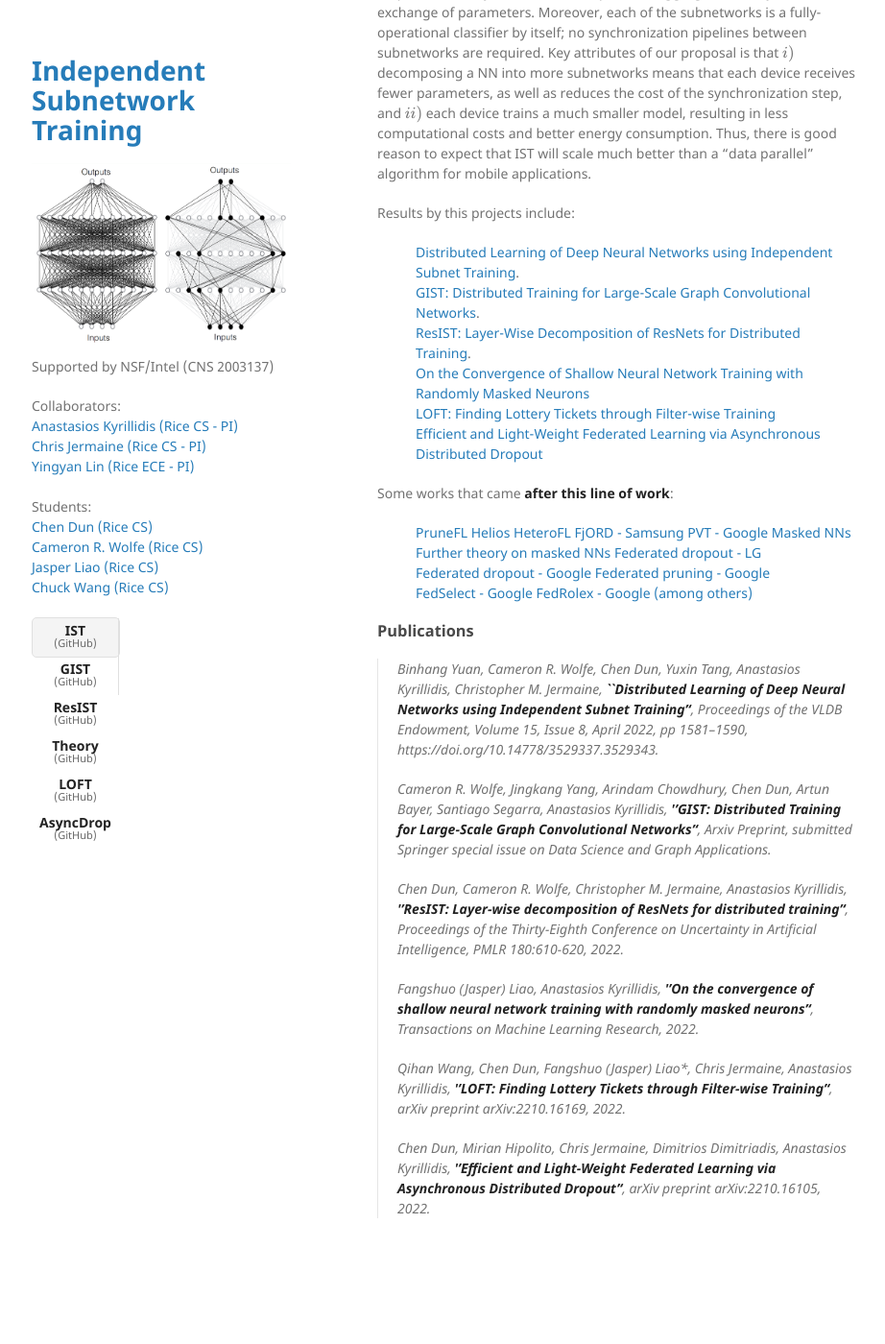
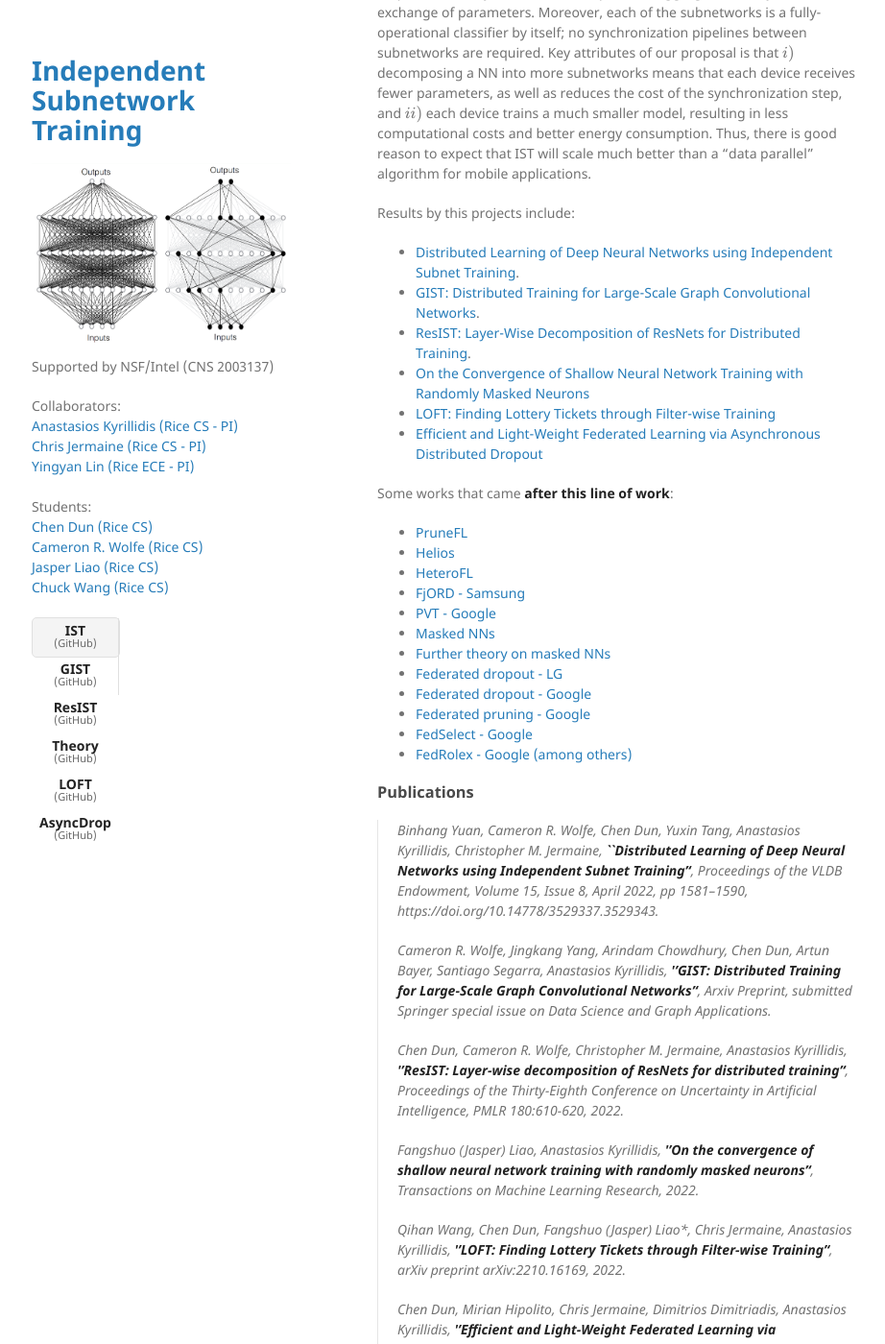
Before and after one commit to akyrillidis/ist, a Jekyll site: the page built from index.md, in a window 1280 px wide and 1400 px high, scrolled down 391 px. Shown: the whole window at 96% size, without its empty margins (177-1099 px from the left). Built offline with Jekyll 4.4.1, drawn with Linux system fonts in a browser that asks for light colours; formulas are drawn with MathJax 3; before the commit the page ends 1730 px from its top, so only the background shows below that.

Commit message:
Update jekyll-theme-minimal.scss

```diff
--- a/_sass/jekyll-theme-minimal.scss
+++ b/_sass/jekyll-theme-minimal.scss
@@ -65,11 +65,6 @@ blockquote {
   margin:0;
   padding:0 0 0 20px;
   font-style:italic;
-}
-
-ul > li {
-    display: inline-block;
-    /* You can also add some margins here to make it look prettier */
 }
 
 code, pre {
```
